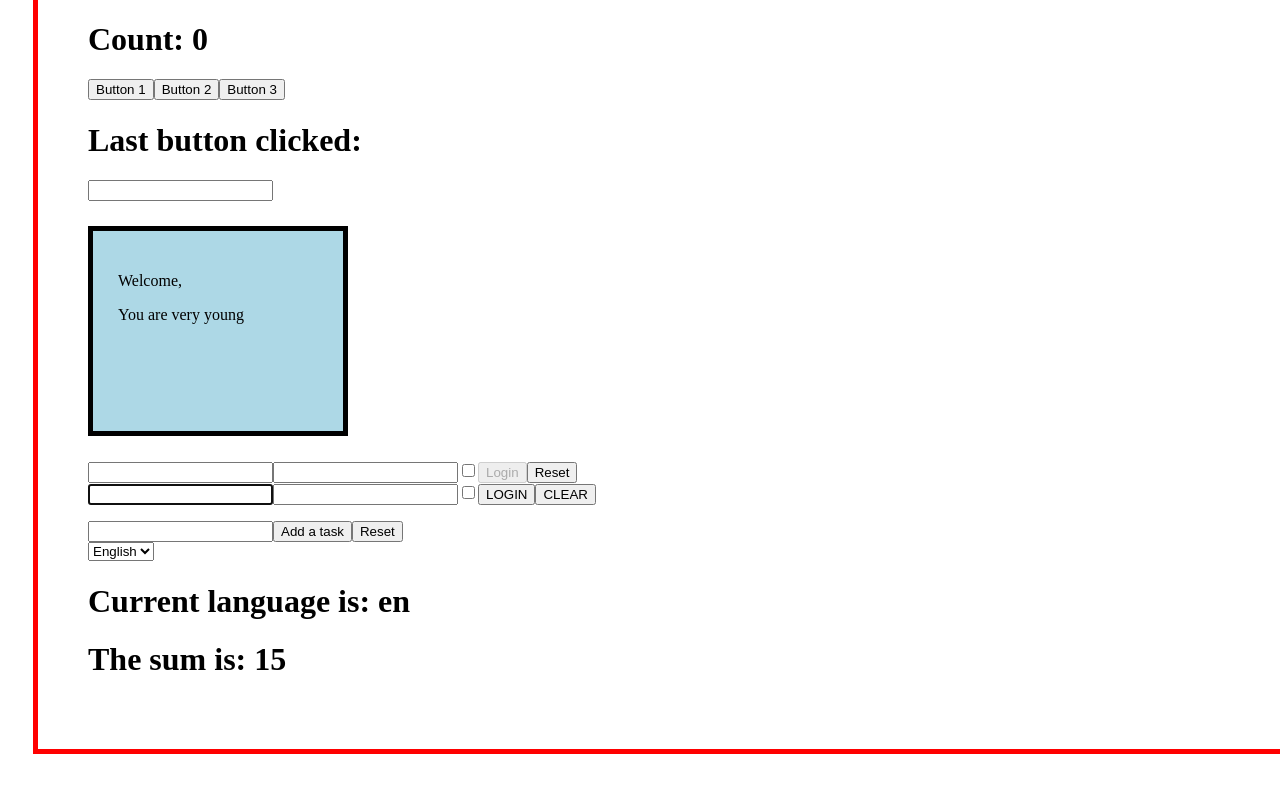
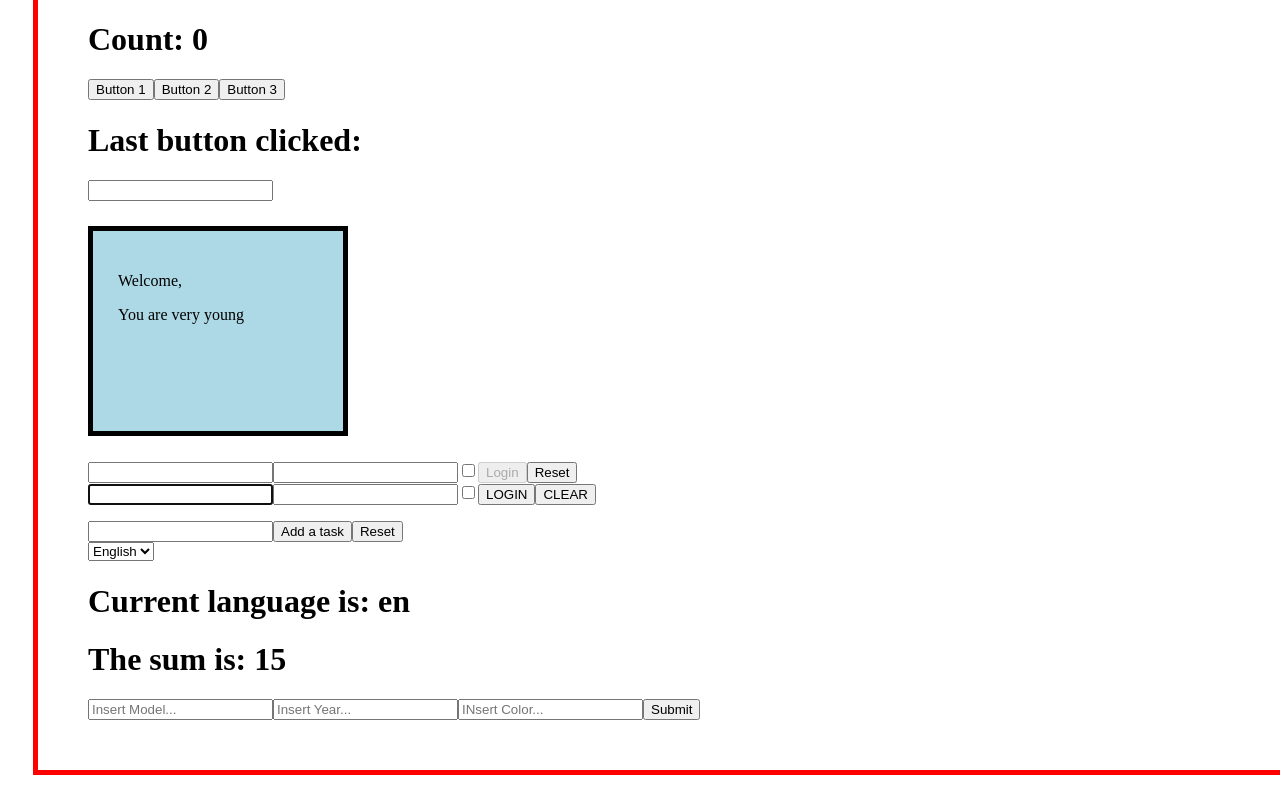
Before and after one commit to Micheleg27/react-exercises, a React (Create React App) app: page / in a window 1280 px wide. Shown: the part 640-1440 px from the top of the page. Before the commit the page ends 1419 px from the top, so only its background shows below. Built offline with nearby package versions, Linux system fonts and the light colour scheme.

Commit message:
useEffect-02

```diff
--- a/src/App.js
+++ b/src/App.js
@@ -11,6 +11,7 @@ import { ToDoList } from "./ToDoList";
 import { Container } from "./Container";
 import { SelectLanguage } from "./SelectLanguage";
 import { Sum } from "./Sum";
+import { CarDetails } from "./CarDetails";
 
 
 export function App() {
@@ -47,6 +48,7 @@ export function App() {
 
             <SelectLanguage />
             <Sum />
+            <CarDetails />
         </Container>
     </div>;
 }
--- /dev/null
+++ b/src/CarDetails.js
@@ -0,0 +1,34 @@
+import { useEffect, useRef, useState } from "react"
+
+export function CarDetails (initialData){
+    const formRef = useRef()
+
+    const [data, setData] = useState(initialData)
+
+    function handleForm (e) {
+        e.preventDefault();
+
+        const data = {
+            model: formRef.current.elements.model.value,
+            year: formRef.current.elements.year.value,
+            color: formRef.current.elements.color.value
+        }
+
+        setData(data)
+    }
+
+    useEffect(() => {setData(initialData)}, [ initialData ])
+    useEffect(() => {console.log(data)}, [data])
+
+
+
+    return (
+        <form ref={formRef} onSubmit={handleForm}>
+            <input defaultValue={initialData.model} placeholder="Insert Model..." name='model'></input>
+            <input defaultValue={initialData.year} placeholder="Insert Year..." name='year'></input>
+            <input defaultValue={initialData.color} placeholder="INsert Color..." name='color'></input>
+
+            <button type='submit'>Submit</button>
+        </form>
+    )
+}
```
